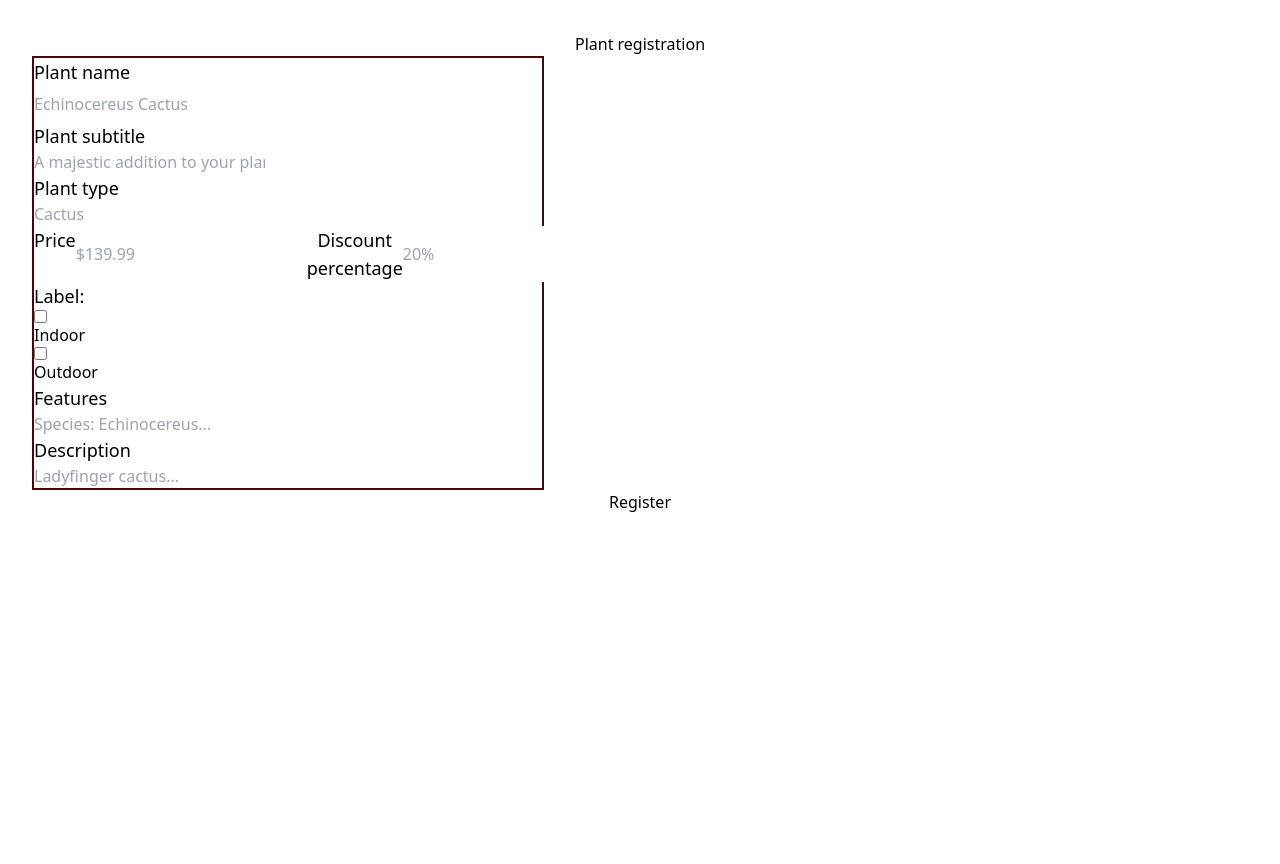
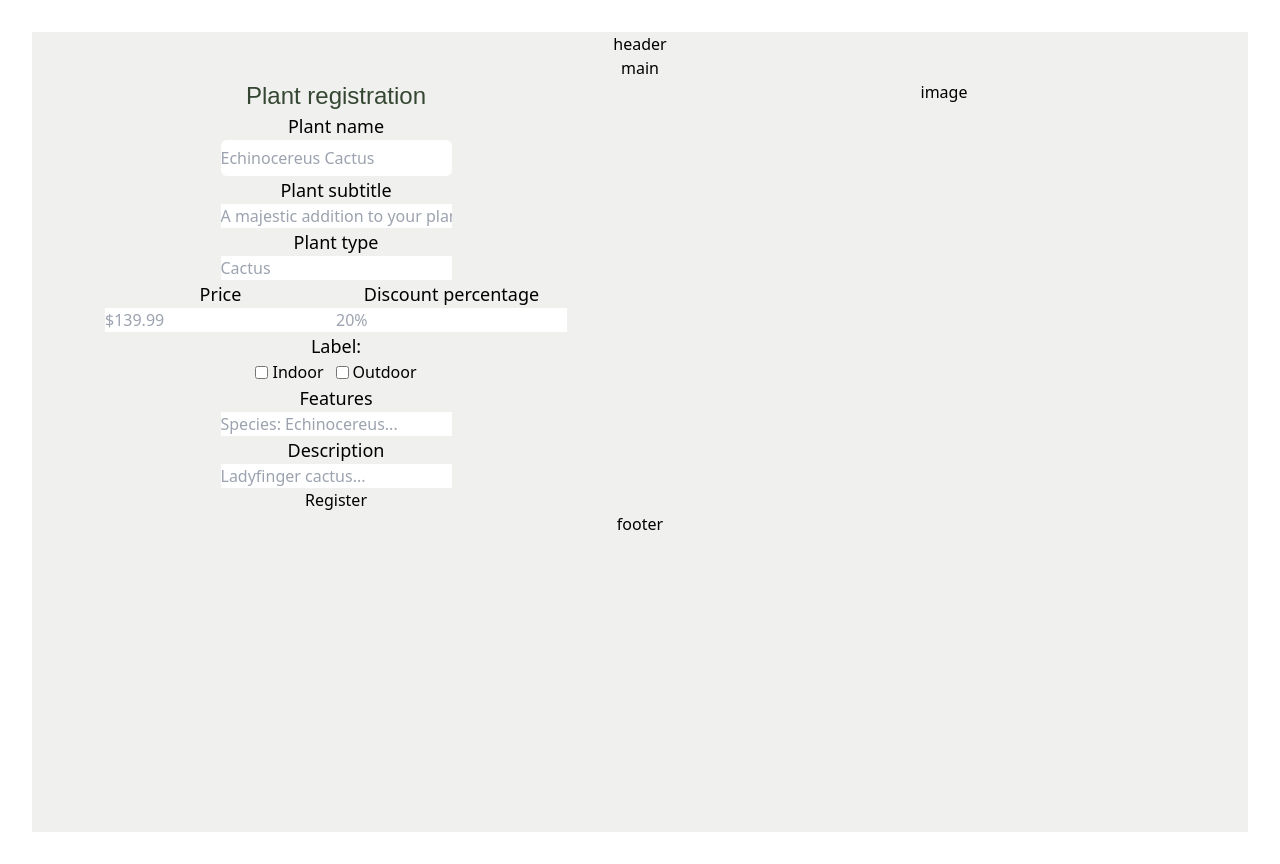
Before and after one commit to KAndrade-SP/Desafio2-Semana8, a React (Vite) app: page / in a window 1280 px wide. Before the commit the page ends 800 px from the top, so only its background shows below. Built offline with nearby package versions, Linux system fonts and the light colour scheme.

Commit message:
feat: structure of page and adding columns to form

```diff
--- a/src/pages/PlantsFormPage/PlantsFormPage.tsx
+++ b/src/pages/PlantsFormPage/PlantsFormPage.tsx
@@ -1,14 +1,27 @@
 const PlantsFormPage = () => {
   return (
-    <div className="flex flex-col col-span-1 border-red-950">
+    <html>
+      <body className="bg-lightgray min-h-screen ">
+        <header>
+          <p>header</p>
+        </header>
+
+        <main>
+          <p>main</p>
+          <div className="grid grid-cols-2">
             <div>
-        <h1>Plant registration</h1>
+              <div>
+                <h1 className="font-inter-semibold text-2xl text-lunargreen">
+                  Plant registration
+                </h1>
               </div>
               <form>
-        <div className="flex flex-col items-start border-2 border-red-950 max-w-lg">
-          <label htmlFor="name" className="font-medium text-lg">
+                <div className="flex flex-col justify-center items-center">
+                  <div>
+                    <label htmlFor="name" className="font-Inter-medium text-lg">
                       Plant name
                     </label>
+                    <br />
                     <input
                       className="py-1.5 rounded-md max-w-100"
                       type="text"
@@ -16,35 +29,61 @@ const PlantsFormPage = () => {
                       id="name"
                       placeholder="Echinocereus Cactus"
                     />
+                  </div>
 
-          <label htmlFor="subtitle" className="font-medium text-lg">
+                  <div>
+                    <label
+                      htmlFor="subtitle"
+                      className="font-Inter-medium text-lg"
+                    >
                       Plant subtitle
                     </label>
+                    <br />
                     <input
                       type="text"
                       name="subtitle"
                       id="subtitle"
                       placeholder="A majestic addition to your plant collection"
                     />
+                  </div>
 
-          <label htmlFor="type" className="font-medium text-lg">
+                  <div>
+                    <label htmlFor="type" className="font-Inter-medium text-lg">
                       Plant type
                     </label>
-          <input type="text" name="type" id="type" placeholder="Cactus" />
+                    <br />
+                    <input
+                      type="text"
+                      name="type"
+                      id="type"
+                      placeholder="Cactus"
+                    />
+                  </div>
 
                   <div className="flex flex-row max-w-100">
-            <label htmlFor="price" className="font-medium text-lg">
+                    <div>
+                      <label
+                        htmlFor="price"
+                        className="font-Inter-medium text-lg"
+                      >
                         Price
                       </label>
+                      <br />
                       <input
                         type="number"
                         name="price"
                         id="price"
                         placeholder="$139.99"
                       />
-            <label htmlFor="discountPercentage" className="font-medium text-lg">
+                    </div>
+                    <div>
+                      <label
+                        htmlFor="discountPercentage"
+                        className="font-Inter-medium text-lg"
+                      >
                         Discount percentage
                       </label>
+                      <br />
                       <input
                         type="number"
                         name="discountPercentage"
@@ -52,30 +91,55 @@ const PlantsFormPage = () => {
                         placeholder="20%"
                       />
                     </div>
+                  </div>
 
-          <label htmlFor="label" className="font-medium text-lg">
+                  <div>
+                    <label
+                      htmlFor="label"
+                      className="font-Inter-medium text-lg"
+                    >
                       Label:{" "}
                     </label>
+                    <div>
+                      <div className="flex flex-row max-w-xl gap-3 justify-center items-center">
+                        <div className=" font-Inter-medium text-base flex flex-row max-w-xl gap-1 justify-center items-center">
                           <input type="checkbox" name="label" id="label" />
                           <label htmlFor="indoor" defaultChecked>
                             Indoor
                           </label>
+                        </div>
+                        <div className=" font-Inter-medium text-base flex flex-row max-w-xl gap-1 justify-center items-center">
                           <input type="checkbox" name="label" id="label" />
                           <label htmlFor="outdoor">Outdoor</label>
+                        </div>
+                      </div>
+                    </div>
+                  </div>
 
-          <label htmlFor="features" className="font-medium text-lg">
+                  <div>
+                    <label
+                      htmlFor="features"
+                      className="font-Inter-medium text-lg"
+                    >
                       Features
                     </label>
+                    <br />
                     <input
                       type="text"
                       name="features"
                       id="features"
                       placeholder="Species: Echinocereus..."
                     />
+                  </div>
 
-          <label htmlFor="description" className="font-medium text-lg">
+                  <div>
+                    <label
+                      htmlFor="description"
+                      className="font-Inter-medium text-lg"
+                    >
                       Description
                     </label>
+                    <br />
                     <input
                       type="text"
                       name="description"
@@ -83,9 +147,19 @@ const PlantsFormPage = () => {
                       placeholder="Ladyfinger cactus..."
                     />
                   </div>
+                </div>
                 <button>Register</button>
               </form>
             </div>
+            <div>image</div>
+          </div>
+        </main>
+
+        <footer>
+          <p>footer</p>
+        </footer>
+      </body>
+    </html>
   );
 };
 
--- a/tailwind.config.js
+++ b/tailwind.config.js
@@ -6,6 +6,33 @@ export default {
   ],
   theme: {
     extend: {
+      colors: {
+        lunargreen: '#354733',
+        avacado: '#8A9B6E',
+        darkgray: '#AFB2AA',
+        lightgray: '#F0F1EE',
+        medgray: '#808276',
+        almwhite: '#FCFCFC',
+        flaggreen: '#158212',
+        lightgreen: '#83E281',
+        whitegreen: '#F6FFF6',
+        almblack: '#1E1E24',
+      },
+      fontFamily: {
+        ebgaramond: ['EBGaramond-regular', 'serif'],
+        'ebgaramond-bold': ['EBGaramond-bold', 'serif'],
+        'inter-medium': ['Inter-medium', 'sans-serif'],
+        'inter-regular': ['Inter-regular', 'sans-serif'],
+        'inter-semibold': ['Inter-semibold', 'sans-serif'],
+        'lato-bold': ['Lato-bold', 'sans-serif'],
+        'lato-regular': ['Lato-regular', 'sans-serif'],
+        pacifico: ['Pacifico-regular', 'sans-serif'],
+        'raleway-bold': ['Raleway-bold', 'sans-serif'],
+        'raleway-regular': ['Raleway-regular', 'sans-serif'],
+      },
+      fontSize: {
+        '6.5xl': '4rem',
+      }
     },
   },
   plugins: [],
```
Lines whose indentation alone changed are shown as unchanged.
